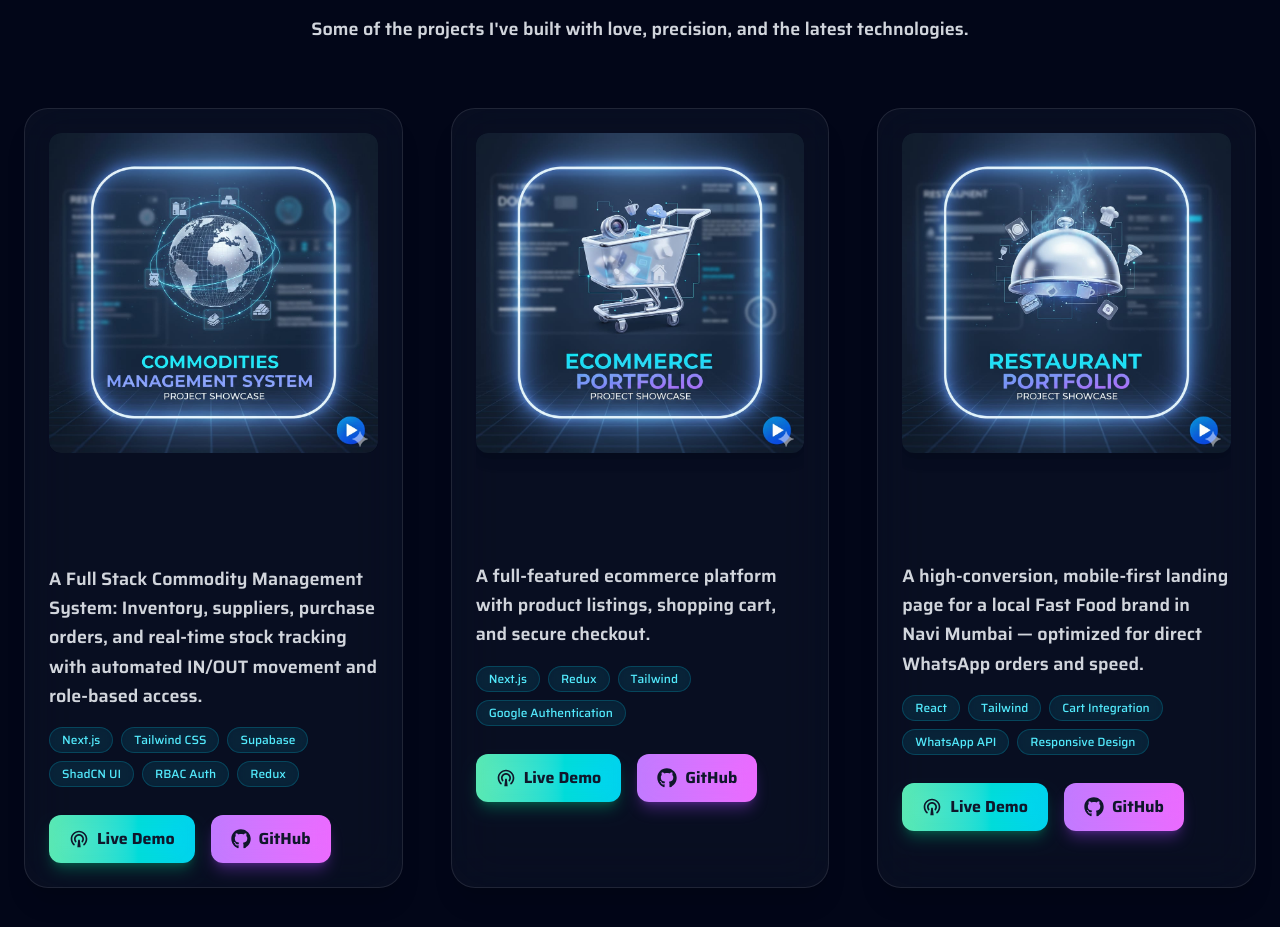
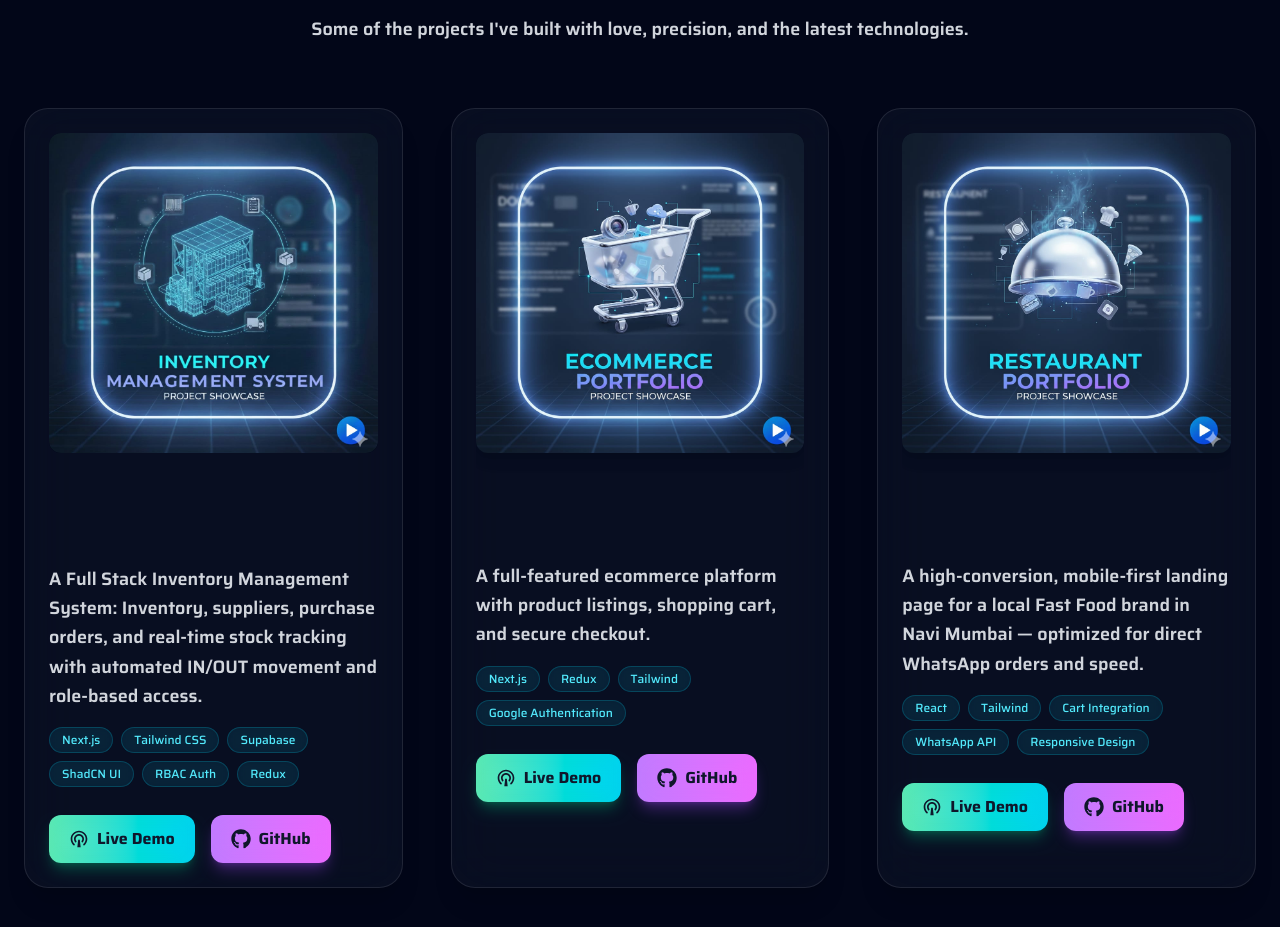
Before and after one commit to Aafaque-Nazir/Portfolio, a React (Vite) app: page / in a window 1280 px wide. Shown: the part 2840-3767 px from the top of the page. Built offline with nearby package versions, Linux system fonts and the light colour scheme.

Commit message:
Refactor code structure for improved readability and maintainability

```diff
--- a/src/pages/Project.jsx
+++ b/src/pages/Project.jsx
@@ -8,8 +8,8 @@ const projects = [
   {
     title: "Inventory Management system",
     description:
-      "A Full Stack Commodity Management System: Inventory, suppliers, purchase orders, and real-time stock tracking with automated IN/OUT movement and role-based access.",
-    image: "./comodities-thumbnail.jpeg",
+      "A Full Stack Inventory Management System: Inventory, suppliers, purchase orders, and real-time stock tracking with automated IN/OUT movement and role-based access.",
+    image: "./inventory-thumbnail.jpeg",
     link: "https://nvntory-mgm.vercel.app/",
     tech: ["Next.js", "Tailwind CSS", "Supabase", "ShadCN UI", "RBAC Auth", "Redux"],
     github: "https://github.com/Aafaque-Nazir/",
```
Also changed, not shown: public/comodities-thumbnail.jpeg (deleted), public/inventory-thumbnail.jpeg (added).
